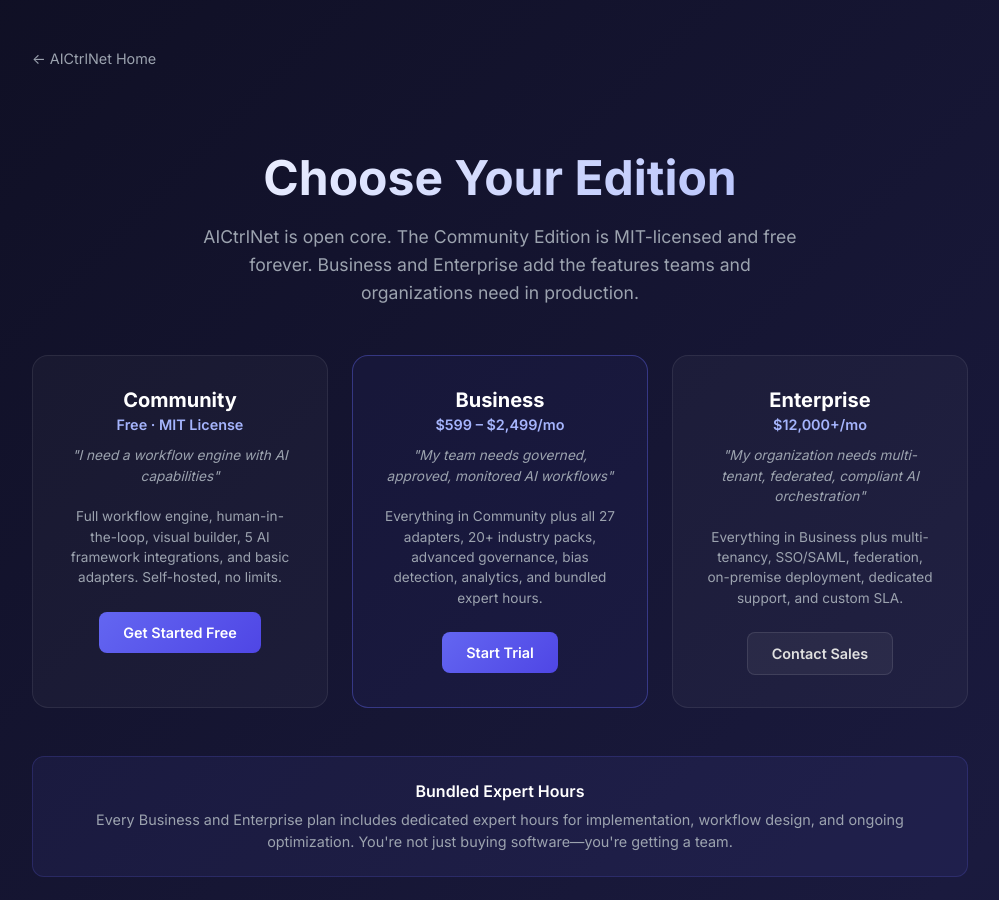
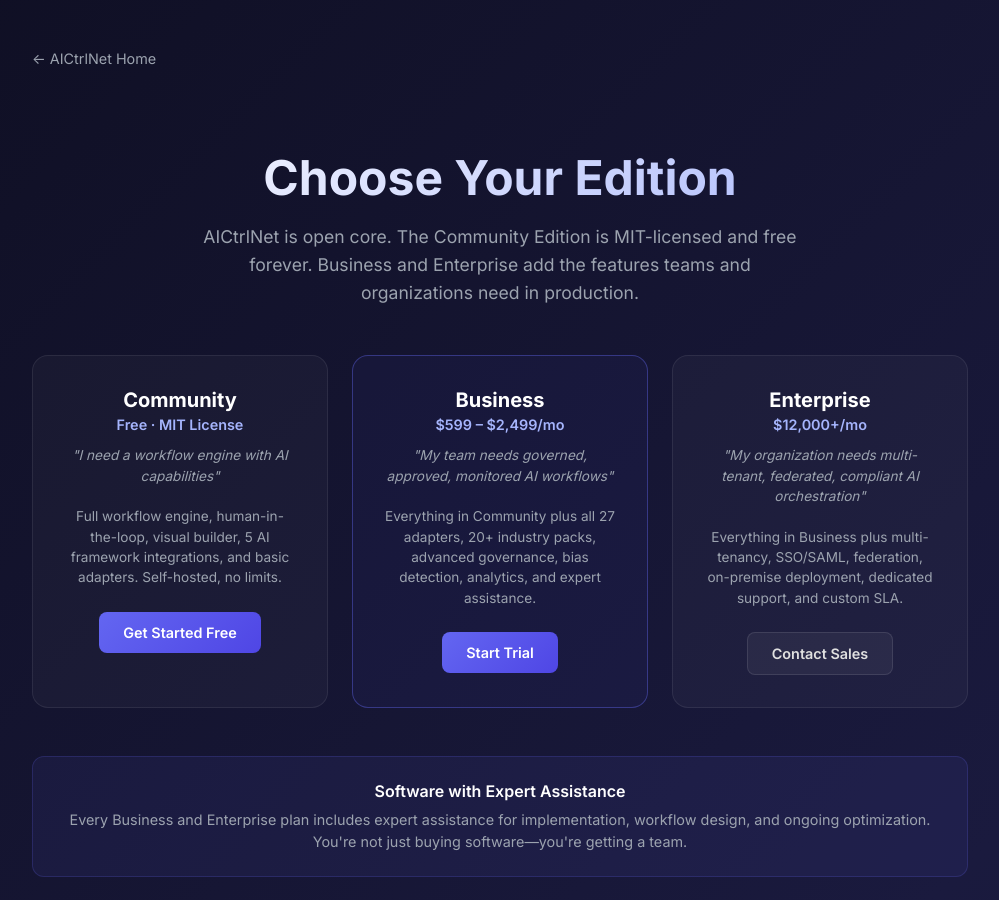
Before and after one commit to Bodaty/aictrlnet.com, a Jekyll site: the page editions/index.html, which Jekyll copies as it is, in a window 1280 px wide and 900 px high. Shown: the whole window, without its empty margins (140-1139 px from the left). Built offline with Jekyll 4.4.1, drawn with Linux system fonts in a browser that asks for light colours; some of the changed text lies outside the part shown.

Commit message:
docs: Update editions page with expert assistance terminology
Replace bundled expert hours with Software with Expert Assistance
naming across the editions comparison page.

```diff
--- a/editions/index.html
+++ b/editions/index.html
@@ -317,7 +317,7 @@
                 <div class="value-card-price">$599 &ndash; $2,499/mo</div>
                 <div class="value-card-audience">"My team needs governed, approved, monitored AI workflows"</div>
                 <div class="value-card-desc">
-                    Everything in Community plus all 27 adapters, 20+ industry packs, advanced governance, bias detection, analytics, and bundled expert hours.
+                    Everything in Community plus all 27 adapters, 20+ industry packs, advanced governance, bias detection, analytics, and expert assistance.
                 </div>
                 <a href="https://hitlai.net" class="btn btn-primary">Start Trial</a>
             </div>
@@ -334,8 +334,8 @@
 
         <!-- Bundled services callout -->
         <div class="callout">
-            <div class="callout-title">Bundled Expert Hours</div>
-            <div class="callout-desc">Every Business and Enterprise plan includes dedicated expert hours for implementation, workflow design, and ongoing optimization. You're not just buying software&mdash;you're getting a team.</div>
+            <div class="callout-title">Software with Expert Assistance</div>
+            <div class="callout-desc">Every Business and Enterprise plan includes expert assistance for implementation, workflow design, and ongoing optimization. You're not just buying software&mdash;you're getting a team.</div>
         </div>
 
         <!-- Feature comparison table -->
@@ -519,7 +519,7 @@
             </div>
             <div class="value-card" style="text-align: center;">
                 <div class="value-card-name">Need team features?</div>
-                <div class="value-card-desc" style="margin-bottom: 1rem;">Try Business with a free trial. Includes bundled expert hours.</div>
+                <div class="value-card-desc" style="margin-bottom: 1rem;">Try Business with a free trial. Includes expert assistance.</div>
                 <a href="https://hitlai.net" class="btn btn-primary">Start Trial</a>
             </div>
             <div class="value-card" style="text-align: center;">
```
